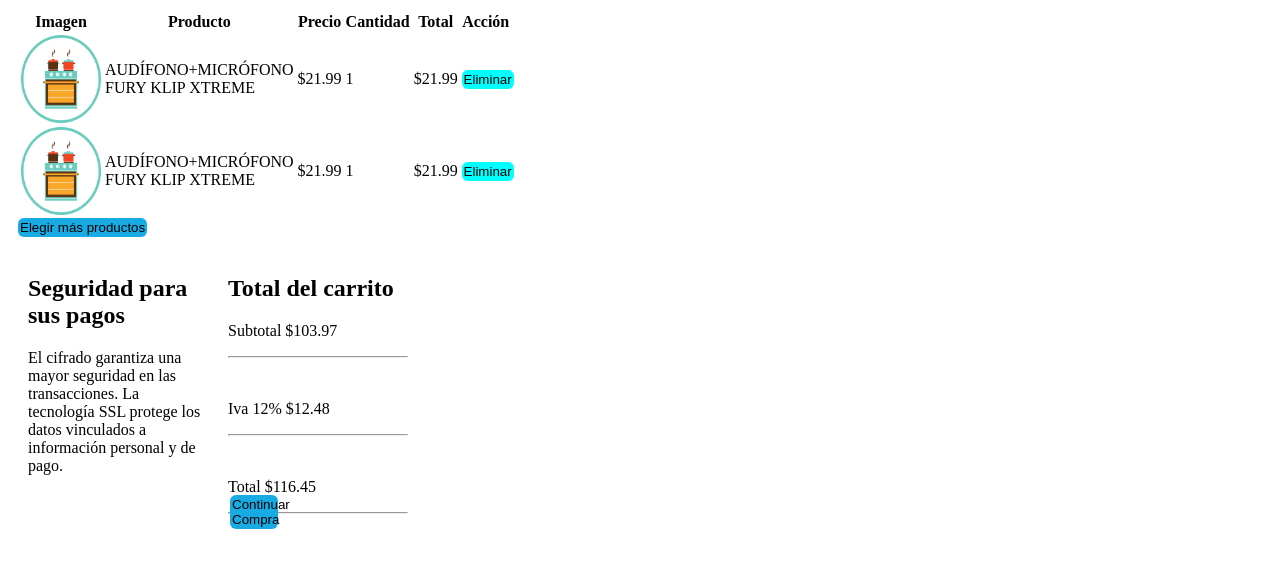
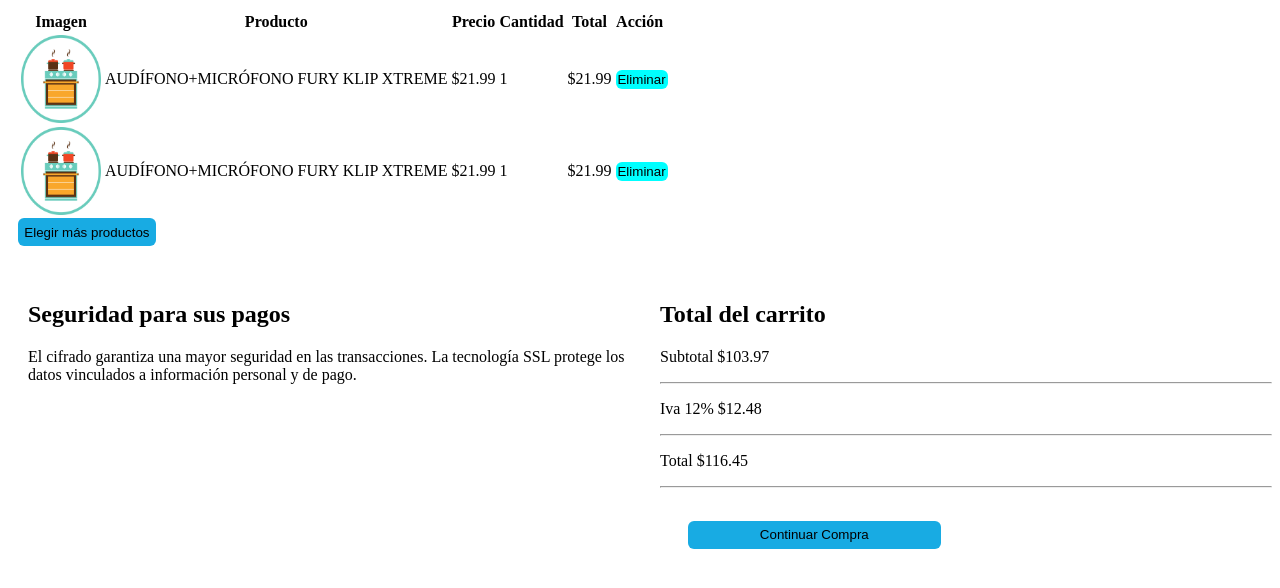
Before and after one commit to bethsaida03/ProyectoPNUD, a Django app: page /carrito in a window 1280 px wide. Shown: the part 71-659 px from the top of the page. Run offline with Django 4.2, Linux system fonts and the light colour scheme.

Commit message:
modificacar estilos en carrito

```diff
--- a/SitioWeb/templates/SitioWeb/carrito.html
+++ b/SitioWeb/templates/SitioWeb/carrito.html
@@ -41,7 +41,7 @@
 }
 
 .box{
-    width: 400px;
+    width: 100%;
     height: 230px;
     margin: 10px;
     box-sizing: border-box;
@@ -69,7 +69,7 @@
     margin-bottom: 2%;
     margin-left: 53%;
     padding: 0.5%;
-    width: 12%;
+    width: 20%;
     border-style:none;
 
 }
@@ -130,13 +130,10 @@
             <h2>Total del carrito</h2>
             <p>Subtotal $103.97</p>
             <hr>
-            <br>
             <p>Iva 12% $12.48</p>
             <hr>
-            <br>
             <p>Total $116.45</p>
             <hr>
-            <br>
         </div>
     </div>
     <button type="button" class="BtnCompra" (click)="ContinuarC()">Continuar Compra</button>
```
